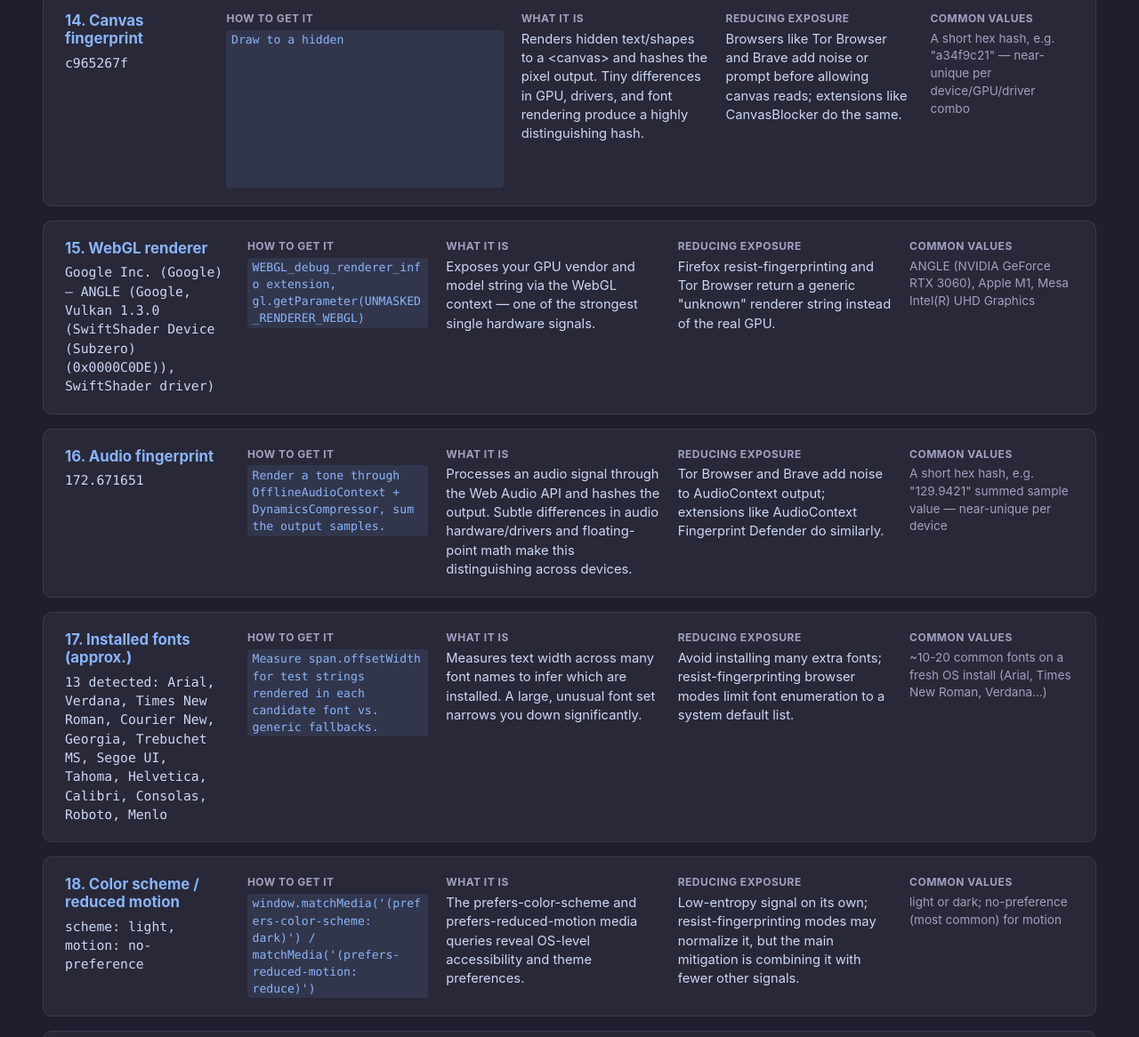
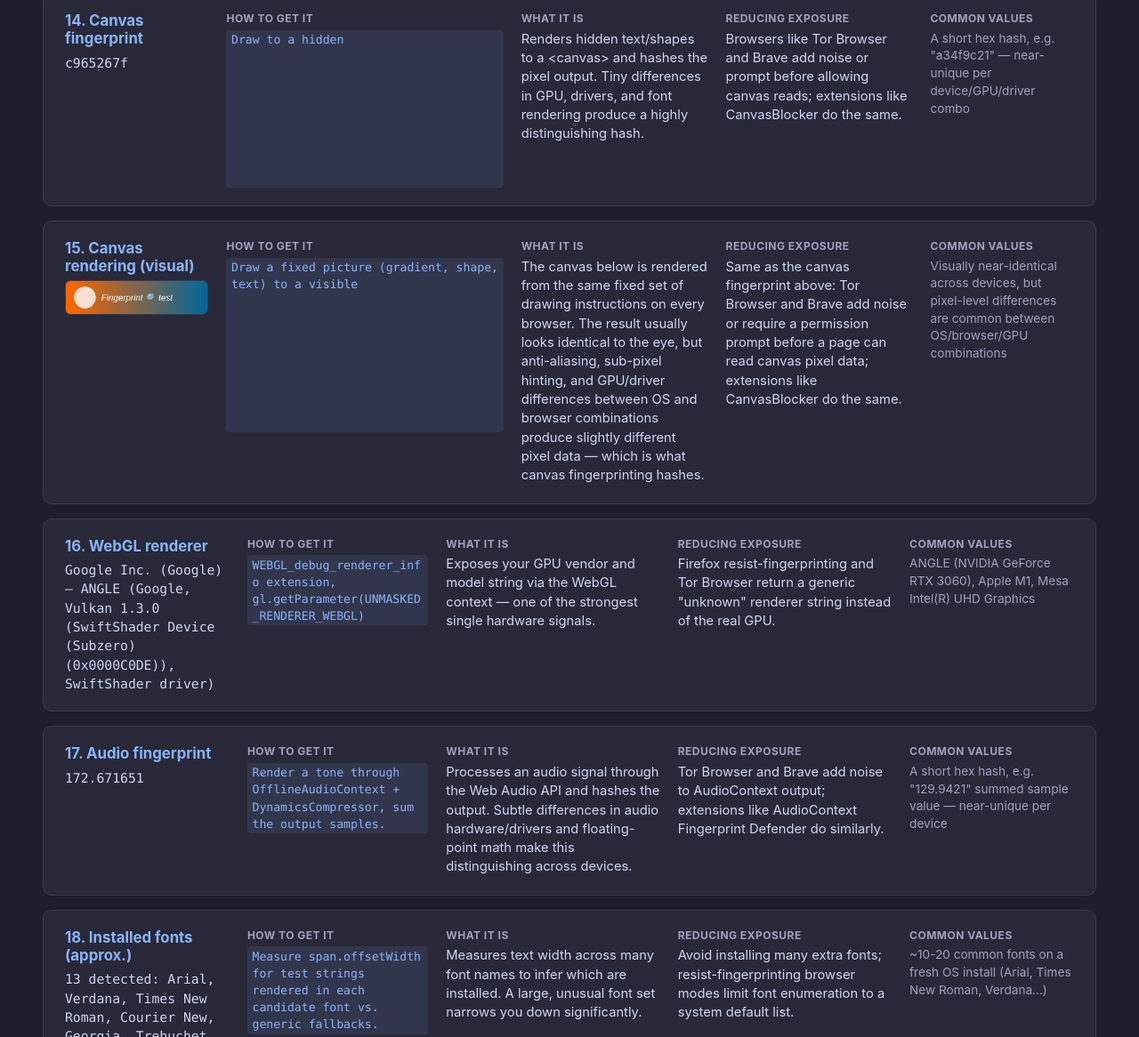
Before and after one commit to benedikt-weyer/browser-fingerprint-tester, a website: page src/index.html in a window 1280 px wide. Shown: the part 2580-3746 px from the top of the page at 89% size. Drawn offline with Linux system fonts and the light colour scheme; no server answers.

Commit message:
feat: add visual canvas fingerprint preview

```diff
--- a/src/script.js
+++ b/src/script.js
@@ -121,6 +121,14 @@ const FINGERPRINT_POINTS = [
     getValue: () => getCanvasFingerprint(),
   },
   {
+    label: 'Canvas rendering (visual)',
+    method: 'Draw a fixed picture (gradient, shape, text) to a visible <canvas> using the exact same instructions every time.',
+    explanation: 'The canvas below is rendered from the same fixed set of drawing instructions on every browser. The result usually looks identical to the eye, but anti-aliasing, sub-pixel hinting, and GPU/driver differences between OS and browser combinations produce slightly different pixel data — which is what canvas fingerprinting hashes.',
+    prevention: 'Same as the canvas fingerprint above: Tor Browser and Brave add noise or require a permission prompt before a page can read canvas pixel data; extensions like CanvasBlocker do the same.',
+    common: 'Visually near-identical across devices, but pixel-level differences are common between OS/browser/GPU combinations',
+    renderValue: (container) => renderCanvasPicture(container),
+  },
+  {
     label: 'WebGL renderer',
     method: 'WEBGL_debug_renderer_info extension, gl.getParameter(UNMASKED_RENDERER_WEBGL)',
     explanation: 'Exposes your GPU vendor and model string via the WebGL context — one of the strongest single hardware signals.',
@@ -204,6 +212,39 @@ async function getServerHeaders() {
       .join('\n');
   } catch {
     return 'unavailable (server not reachable)';
+  }
+}
+
+function renderCanvasPicture(container) {
+  try {
+    const canvas = document.createElement('canvas');
+    canvas.width = 260;
+    canvas.height = 60;
+    canvas.className = 'canvas-preview';
+    const ctx = canvas.getContext('2d');
+
+    const gradient = ctx.createLinearGradient(0, 0, 260, 0);
+    gradient.addColorStop(0, '#f60');
+    gradient.addColorStop(1, '#069');
+    ctx.fillStyle = gradient;
+    ctx.fillRect(0, 0, 260, 60);
+
+    ctx.beginPath();
+    ctx.arc(35, 30, 20, 0, Math.PI * 2);
+    ctx.fillStyle = 'rgba(255, 255, 255, 0.8)';
+    ctx.fill();
+
+    ctx.textBaseline = 'middle';
+    ctx.font = 'italic 16px Arial';
+    ctx.fillStyle = '#fff';
+    ctx.fillText('Fingerprint 🔍 test', 65, 32);
+
+    container.appendChild(canvas);
+  } catch {
+    const message = document.createElement('p');
+    message.className = 'value';
+    message.textContent = 'blocked or unsupported';
+    container.appendChild(message);
   }
 }
 
@@ -328,10 +369,14 @@ function renderCards() {
     valueCell.className = 'cell cell-value';
     const label = document.createElement('h2');
     label.textContent = `${index + 1}. ${point.label}`;
-    const value = document.createElement('p');
-    value.className = 'value';
-    value.textContent = 'detecting…';
-    valueCell.append(label, value);
+    valueCell.append(label);
+    let value = null;
+    if (!point.renderValue) {
+      value = document.createElement('p');
+      value.className = 'value';
+      value.textContent = 'detecting…';
+      valueCell.append(value);
+    }
 
     const methodCell = document.createElement('div');
     methodCell.className = 'cell cell-method';
@@ -352,9 +397,13 @@ function renderCards() {
     card.append(valueCell, methodCell, explanationCell, preventionCell, commonCell);
     list.appendChild(card);
 
-    Promise.resolve(point.getValue())
-      .then((result) => { value.textContent = result; })
-      .catch(() => { value.textContent = 'error reading value'; });
+    if (point.renderValue) {
+      point.renderValue(valueCell);
+    } else {
+      Promise.resolve(point.getValue())
+        .then((result) => { value.textContent = result; })
+        .catch(() => { value.textContent = 'error reading value'; });
+    }
   });
 }
 
--- a/src/style.css
+++ b/src/style.css
@@ -93,6 +93,13 @@ h1 {
   white-space: pre-wrap;
 }
 
+.canvas-preview {
+  display: block;
+  max-width: 100%;
+  border-radius: 6px;
+  border: 1px solid var(--border);
+}
+
 .cell-explanation p,
 .cell-prevention p {
   color: var(--text);
```
